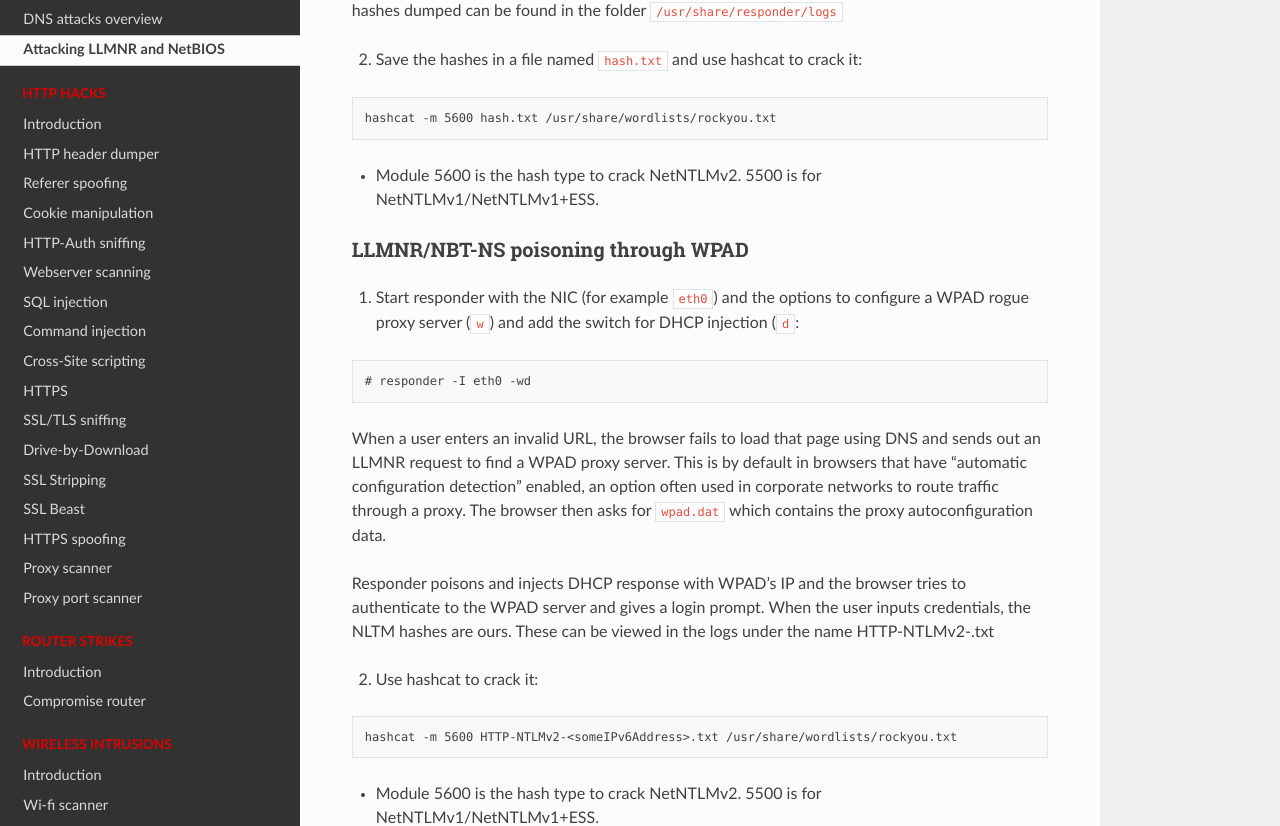
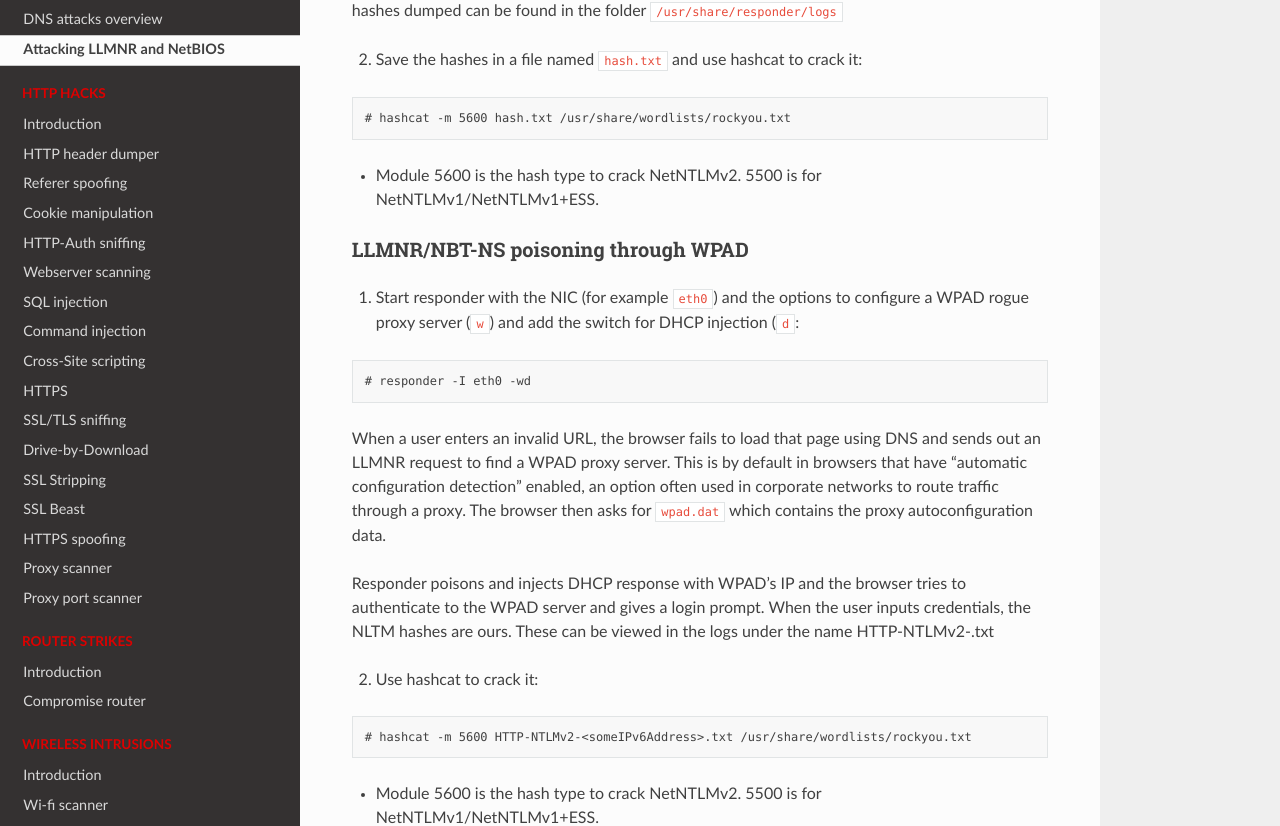
Before and after one commit to tymyrddin/red-network, a Sphinx documentation site: the page built from source/docs/name-resolution/llmnr-netbios.md, in a window 1280 px wide and 1400 px high, scrolled down 486 px. Shown: the part 149-975 px from the top of the window. Built offline with Sphinx 7.4.7 and the Read the Docs theme 2.0.0, drawn with Linux system fonts in a browser that asks for light colours; some of the changed text lies outside the part shown.

Commit message:
Version 0.1

````diff
--- a/source/docs/name-resolution/llmnr-netbios.md
+++ b/source/docs/name-resolution/llmnr-netbios.md
@@ -27,7 +27,7 @@ will be obtained. Responder creates logs of every session. All the hashes dumped
 2. Save the hashes in a file named `hash.txt` and use hashcat to crack it:
 
 ```text
-hashcat -m 5600 hash.txt /usr/share/wordlists/rockyou.txt
+# hashcat -m 5600 hash.txt /usr/share/wordlists/rockyou.txt
 ```
 
 * Module 5600 is the hash type to crack NetNTLMv2. 5500 is for NetNTLMv1/NetNTLMv1+ESS.
@@ -53,7 +53,7 @@ These can be viewed in the logs under the name HTTP-NTLMv2-<someIPv6Address>.txt
 2. Use hashcat to crack it:
 
 ```text
-hashcat -m 5600 HTTP-NTLMv2-<someIPv6Address>.txt /usr/share/wordlists/rockyou.txt
+# hashcat -m 5600 HTTP-NTLMv2-<someIPv6Address>.txt /usr/share/wordlists/rockyou.txt
 ```
 
 * Module 5600 is the hash type to crack NetNTLMv2. 5500 is for NetNTLMv1/NetNTLMv1+ESS.
````
Also changed, not shown: other parts of source/docs/name-resolution/llmnr-netbios.md (+4 -1 lines).
